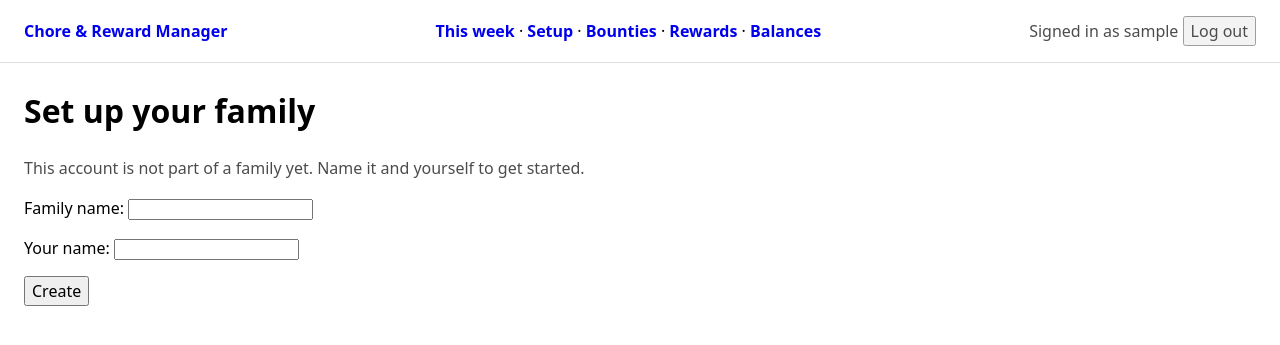
After one commit to brave-machangu/ai-dev-tools-fridge-chart, a Django app: page /setup/ in a window 1280 px wide. The commit adds this page. Shown: the top 345 px of the page. Run offline with Django 5.2, Linux system fonts and the light colour scheme; the visitor is signed in with stand-in values (Sample User, id 1); data that the repository does not hold is empty.

Commit message:
Let a parent set up their family without the Django admin
Add /setup/: a signed-in account with no family names the household and
themselves, then adds children, routine chores and rewards from the same page.
The home view sends a parent with no family there instead of pointing them at
the admin.

Verified with a fresh non-staff account: created a family, two children, a
chore and a reward through the browser, generated the week, and downloaded the
printable chart -- with /admin/ refusing that account throughout.

Closes #17.

Co-Authored-By: Claude Opus 5 (1M context) <noreply@anthropic.com>
Claude-Session: https://claude.ai/code/session_018rShx7YMBW25rxMEsXCyh2

```diff
--- a/chores/forms.py
+++ b/chores/forms.py
@@ -1,6 +1,6 @@
 from django import forms
 
-from .models import Chore
+from .models import Chore, Family, Profile, Reward
 
 
 class BountyForm(forms.ModelForm):
@@ -30,3 +30,100 @@ class BountyForm(forms.ModelForm):
         if commit:
             chore.save()
         return chore
+
+
+class FamilySetupForm(forms.Form):
+    """First run: name the household and the parent using it."""
+
+    family_name = forms.CharField(max_length=100, label='Family name')
+    your_name = forms.CharField(max_length=50, label='Your name')
+
+    def create_for(self, user):
+        family = Family.objects.create(name=self.cleaned_data['family_name'])
+        Profile.objects.create(
+            family=family,
+            user=user,
+            display_name=self.cleaned_data['your_name'],
+            role=Profile.Role.PARENT,
+        )
+        return family
+
+
+class ChildForm(forms.Form):
+    """Adding a child. They get a profile, never an account."""
+
+    display_name = forms.CharField(max_length=50, label='Child')
+
+    def __init__(self, *args, family=None, **kwargs):
+        super().__init__(*args, **kwargs)
+        self.family = family
+
+    def clean_display_name(self):
+        name = self.cleaned_data['display_name']
+        if self.family and self.family.members.filter(display_name=name).exists():
+            raise forms.ValidationError(f'{name} is already in this family.')
+        return name
+
+    def save(self):
+        return Profile.objects.create(
+            family=self.family,
+            display_name=self.cleaned_data['display_name'],
+            role=Profile.Role.CHILD,
+        )
+
+
+class RoutineChoreForm(forms.ModelForm):
+    """A recurring chore for the weekly rotation."""
+
+    class Meta:
+        model = Chore
+        fields = ['title', 'points']
+        labels = {'title': 'Chore', 'points': 'Points'}
+
+    def __init__(self, *args, family=None, **kwargs):
+        super().__init__(*args, **kwargs)
+        self.family = family
+
+    def clean_title(self):
+        title = self.cleaned_data['title']
+        if self.family and self.family.chores.filter(title=title).exists():
+            raise forms.ValidationError(
+                f'{self.family.name} already has a chore called "{title}".'
+            )
+        return title
+
+    def save(self, commit=True):
+        chore = super().save(commit=False)
+        chore.family = self.family
+        chore.kind = Chore.Kind.ROUTINE
+        if commit:
+            chore.save()
+        return chore
+
+
+class RewardForm(forms.ModelForm):
+    """Something a child can buy with points."""
+
+    class Meta:
+        model = Reward
+        fields = ['name', 'cost']
+        labels = {'name': 'Reward', 'cost': 'Cost in points'}
+
+    def __init__(self, *args, family=None, **kwargs):
+        super().__init__(*args, **kwargs)
+        self.family = family
+
+    def clean_name(self):
+        name = self.cleaned_data['name']
+        if self.family and self.family.rewards.filter(name=name).exists():
+            raise forms.ValidationError(
+                f'{self.family.name} already offers "{name}".'
+            )
+        return name
+
+    def save(self, commit=True):
+        reward = super().save(commit=False)
+        reward.family = self.family
+        if commit:
+            reward.save()
+        return reward
--- a/chores/templates/base.html
+++ b/chores/templates/base.html
@@ -39,6 +39,8 @@
     <nav>
       <a href="{% url 'chores:week' %}">This week</a>
       &middot;
+      <a href="{% url 'chores:setup' %}">Setup</a>
+      &middot;
       <a href="{% url 'chores:bounties' %}">Bounties</a>
       &middot;
       <a href="{% url 'chores:rewards' %}">Rewards</a>
--- /dev/null
+++ b/chores/templates/chores/setup_family.html
@@ -0,0 +1,16 @@
+{% extends "base.html" %}
+
+{% block title %}Set up your family{% endblock %}
+
+{% block content %}
+  <h1>Set up your family</h1>
+  <p class="muted">
+    This account is not part of a family yet. Name it and yourself to get started.
+  </p>
+
+  <form method="post">
+    {% csrf_token %}
+    {{ form.as_p }}
+    <button type="submit">Create</button>
+  </form>
+{% endblock %}
--- a/chores/urls.py
+++ b/chores/urls.py
@@ -6,6 +6,7 @@ app_name = 'chores'
 
 urlpatterns = [
     path('', views.home, name='home'),
+    path('setup/', views.setup, name='setup'),
     path('week/', views.week, name='week'),
     path('week/chart.pdf', views.week_pdf, name='week_pdf'),
     path(
--- a/chores/views.py
+++ b/chores/views.py
@@ -7,7 +7,9 @@ from django.shortcuts import get_object_or_404, redirect, render
 from django.urls import reverse
 from django.views.decorators.http import require_POST
 
-from .forms import BountyForm
+from .forms import (
+    BountyForm, ChildForm, FamilySetupForm, RewardForm, RoutineChoreForm,
+)
 from .pdf import build_week_chart
 from .models import Chore, ChoreAssignment, Profile, Reward, monday_of
 
@@ -42,13 +44,16 @@ def home(request):
     gets a page -- it just tells them to create their family in the admin.
     """
     profile = parent_profile(request.user)
-    family = profile.family if profile else None
+    if profile is None:
+        return redirect('chores:setup')
+
+    family = profile.family
 
     return render(request, 'chores/home.html', {
         'profile': profile,
         'family': family,
-        'parents': family.parents if family else [],
-        'children': family.children if family else [],
+        'parents': family.parents,
+        'children': family.children,
     })
 
 
@@ -337,3 +342,62 @@ def week_pdf(request):
         f'attachment; filename="chores-{week_start}.pdf"'
     )
     return response
+
+
+@login_required
+def setup(request):
+    """First run: create the family, or add to it once it exists.
+
+    Everything a parent needs to get from an empty database to a printable
+    week, without going near the Django admin.
+    """
+    profile = parent_profile(request.user)
+
+    if profile is None:
+        if request.method == 'POST':
+            form = FamilySetupForm(request.POST)
+            if form.is_valid():
+                family = form.create_for(request.user)
+                messages.success(request, f'Created {family.name}. Now add the children.')
+                return redirect('chores:setup')
+        else:
+            form = FamilySetupForm()
+        return render(request, 'chores/setup_family.html', {'form': form})
+
+    family = profile.family
+    forms = {
+        'child': ChildForm(family=family),
+        'chore': RoutineChoreForm(family=family),
+        'reward': RewardForm(family=family),
+    }
+
+    if request.method == 'POST':
+        which = request.POST.get('form')
+        if which == 'child':
+            forms['child'] = ChildForm(request.POST, family=family)
+            if forms['child'].is_valid():
+                child = forms['child'].save()
+                messages.success(request, f'Added {child.display_name}.')
+                return redirect('chores:setup')
+        elif which == 'chore':
+            forms['chore'] = RoutineChoreForm(request.POST, family=family)
+            if forms['chore'].is_valid():
+                chore = forms['chore'].save()
+                messages.success(request, f'Added {chore.title}.')
+                return redirect('chores:setup')
+        elif which == 'reward':
+            forms['reward'] = RewardForm(request.POST, family=family)
+            if forms['reward'].is_valid():
+                reward = forms['reward'].save()
+                messages.success(request, f'Added {reward.name}.')
+                return redirect('chores:setup')
+
+    return render(request, 'chores/setup.html', {
+        'family': family,
+        'children': family.children,
+        'routines': family.chores.filter(kind=Chore.Kind.ROUTINE),
+        'rewards': family.rewards.all(),
+        'child_form': forms['child'],
+        'chore_form': forms['chore'],
+        'reward_form': forms['reward'],
+    })
```
Also changed, not shown: chores/templates/chores/home.html (+4 -10 lines), chores/templates/chores/setup.html (added, +60 -0 lines), README.md.
